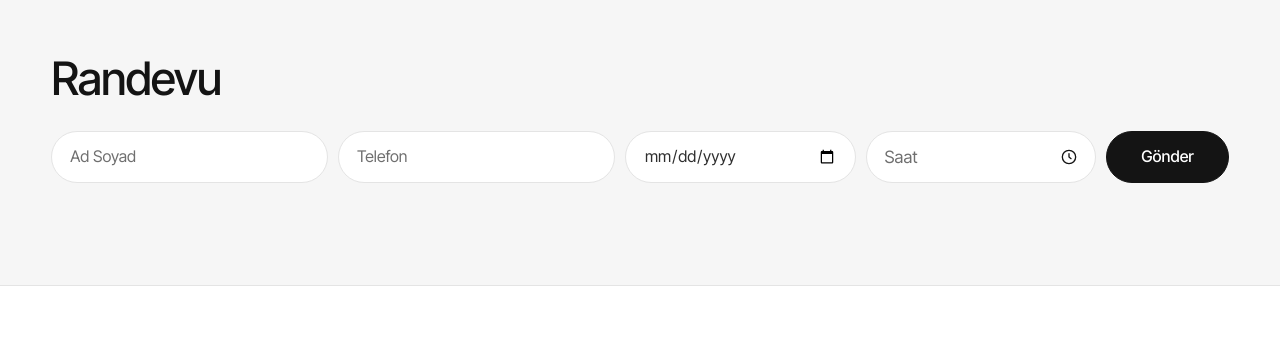
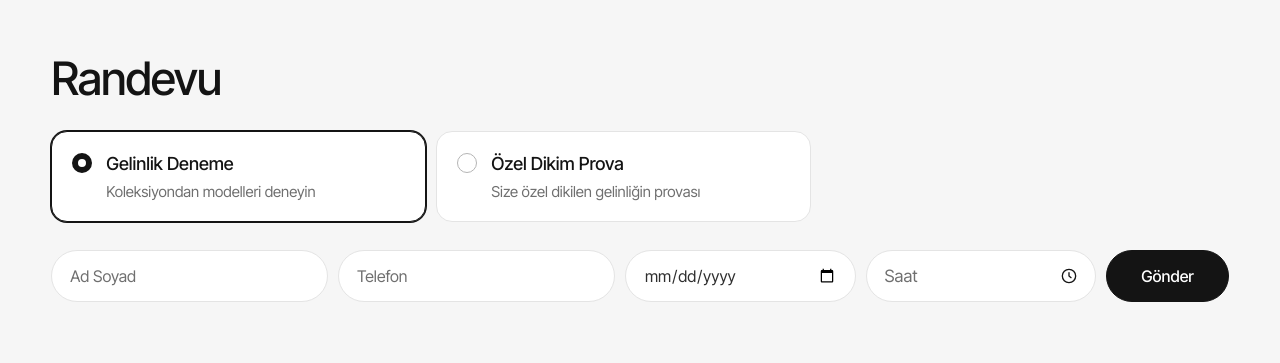
Before and after one commit to minetuncel/givanibridal1, a plain HTML site: page index.html in a window 1280 px wide. Shown: the part 3540-3903 px from the top of the page. Drawn offline with Linux system fonts and the light colour scheme.

Commit message:
İki randevu türü: Gelinlik Deneme ve Özel Dikim Prova
Co-Authored-By: Claude Opus 5.5 <noreply@anthropic.com>
Claude-Session: https://claude.ai/code/session_01DF51w2SYVtDZffRpKMedH9

```diff
--- a/css/style.css
+++ b/css/style.css
@@ -367,6 +367,37 @@ symbol .f { fill: none; stroke: rgba(0,0,0,.07); stroke-width: .8; }
 .booking__form select:invalid { color: var(--muted); }
 .booking__form input:focus, .booking__form select:focus { border-color: var(--ink); }
 .booking__form input:focus { border-color: var(--ink); }
+.types {
+  display: grid;
+  grid-template-columns: repeat(2, minmax(0, 1fr));
+  gap: 10px;
+  max-width: 760px;
+}
+.type { cursor: pointer; }
+.type input { position: absolute; opacity: 0; pointer-events: none; }
+.type__box {
+  display: flex; flex-direction: column; gap: 2px;
+  height: 100%;
+  padding: 18px 22px 18px 54px;
+  background: #fff;
+  border: 1px solid var(--line);
+  border-radius: 16px;
+  position: relative;
+  transition: border-color .25s var(--ease), box-shadow .25s var(--ease);
+}
+.type__box::before {
+  content: "";
+  position: absolute; left: 20px; top: 21px;
+  width: 20px; height: 20px;
+  border: 1.5px solid #b5b5b5; border-radius: 50%;
+  transition: border .25s var(--ease);
+}
+.type__box strong { font-size: 18px; font-weight: 500; color: var(--ink); }
+.type__box > span { font-size: 15px; color: var(--muted); }
+.type:hover .type__box { border-color: #bdbdbd; }
+.type input:checked + .type__box { border-color: var(--ink); box-shadow: 0 0 0 1px var(--ink); }
+.type input:checked + .type__box::before { border: 6px solid var(--ink); }
+.type input:focus-visible + .type__box { outline: 2px solid var(--ink); outline-offset: 3px; }
 .booking__ok { font-size: 20px; font-weight: 500; color: var(--ink); }
 
 /* ---------- Footer ---------- */
@@ -570,6 +601,7 @@ symbol .f { fill: none; stroke: rgba(0,0,0,.07); stroke-width: .8; }
 
   .services { grid-template-columns: repeat(2, minmax(0, 1fr)); row-gap: 28px; }
   .booking__form { grid-template-columns: 1fr 1fr; }
+  .types { grid-template-columns: 1fr; }
   .booking__form input[type="text"], .booking__form input[type="tel"], .booking__form .btn { grid-column: 1 / -1; }
 
   .footer__cols { grid-template-columns: repeat(2, minmax(0, 1fr)); }
--- a/index.html
+++ b/index.html
@@ -202,7 +202,7 @@
     <div class="split__text">
       <h2>Kişiye özel dikim</h2>
       <p>Ölçünüze göre, atölyemizde.</p>
-      <a href="#randevu" class="btn btn--outline">Randevu Al</a>
+      <a href="#randevu" class="btn btn--outline" data-book="prova">Randevu Al</a>
     </div>
   </section>
 
@@ -220,6 +220,16 @@
   <section class="section section--tint" id="randevu">
     <div class="wrap booking">
       <h2 class="title title--left">Randevu</h2>
+      <div class="types" role="radiogroup" aria-label="Randevu türü">
+        <label class="type">
+          <input type="radio" name="bookType" value="deneme" checked>
+          <span class="type__box"><strong>Gelinlik Deneme</strong><span>Koleksiyondan modelleri deneyin</span></span>
+        </label>
+        <label class="type">
+          <input type="radio" name="bookType" value="prova">
+          <span class="type__box"><strong>Özel Dikim Prova</strong><span>Size özel dikilen gelinliğin provası</span></span>
+        </label>
+      </div>
       <form class="booking__form" id="bookingForm">
         <input type="text" placeholder="Ad Soyad" aria-label="Ad Soyad" required>
         <input type="tel" placeholder="Telefon" aria-label="Telefon" required>
@@ -229,7 +239,7 @@
         </select>
         <button type="submit" class="btn">Gönder</button>
       </form>
-      <p class="booking__ok" id="bookingOk" hidden>Teşekkürler, sizi arayacağız.</p>
+      <p class="booking__ok" id="bookingOk" hidden></p>
     </div>
   </section>
 
--- a/js/main.js
+++ b/js/main.js
@@ -281,11 +281,21 @@
   dateIn.addEventListener("change", fillTimes);
   fillTimes();
 
+  // Randevu türü
+  const TYPES = { deneme: "Gelinlik Deneme", prova: "Özel Dikim Prova" };
+  const setType = (v) => { const r = $(`input[name="bookType"][value="${v}"]`); if (r) r.checked = true; };
+  $$("[data-book]").forEach((a) => a.addEventListener("click", () => setType(a.dataset.book)));
+
   const form = $("#bookingForm");
   form.addEventListener("submit", (e) => {
     e.preventDefault();
+    const type = $('input[name="bookType"]:checked').value;
+    const [y, mo, d] = dateIn.value.split("-");
+    const ok = $("#bookingOk");
+    ok.textContent = `${TYPES[type]} randevunuz ${d}.${mo}.${y} saat ${timeIn.value} için alındı. Sizi arayacağız.`;
     form.hidden = true;
-    $("#bookingOk").hidden = false;
+    $(".types").hidden = true;
+    ok.hidden = false;
   });
 
   $("#year").textContent = new Date().getFullYear();
```
